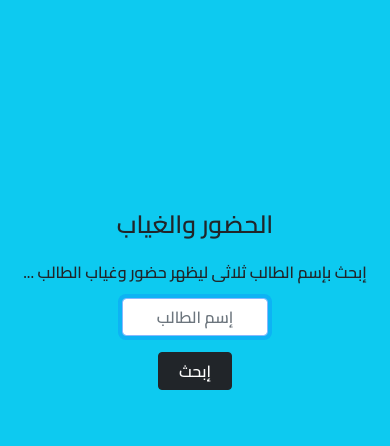
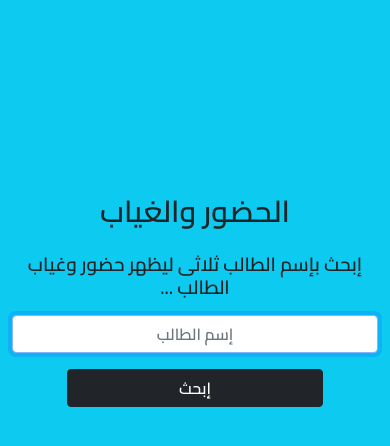
Before and after one commit to abdrahmaan/vipcenter, a PHP site: page /Hdor.html in a window 390 px wide. Shown: the part 164-610 px from the top of the page. Run offline with PHP 8.4, Linux system fonts and the light colour scheme.

Commit message:
Modefid (Home + Hdor) Responsive

```diff
--- a/Hdor.html
+++ b/Hdor.html
@@ -21,10 +21,10 @@
 
     <img class="d-none d-lg-block" src="assests/undraw-exams.svg"
     style="position: absolute; top: 50px;left: -90px; width: 35%;" alt="">
-   <h2 id ="txt-header"class="my-4">الحضور والغياب</h2>
-   <h6 id="desc" style="direction: rtl;">إبحث بإسم الطالب ثلاثى ليظهر حضور وغياب الطالب ...</h6>
+   <h2 id ="txt-header" class="my-4" style="font-size: 40px;">الحضور والغياب</h2>
+   <h6 id="desc" style="direction: rtl; font-size: 19px;">إبحث بإسم الطالب ثلاثى ليظهر حضور وغياب الطالب ...</h6>
    <input id="input" type="text" placeholder="إسم الطالب" class="form-control text-center mx-auto mt-3" style="width: 40%;">
-   <div class="btn btn-dark mt-3" style="width: 20%;">إبحث</div>
+   <div id="btn-hdor" class="btn btn-dark mt-3" style="width: 20%;">إبحث</div>
     <div class="alert d-none alert-danger mt-4 w-50 "></div>
    <table class="mt-4 d-none table-info table table-dark table-hover table-bordered text-center">
         <thead>
--- a/css/style.css
+++ b/css/style.css
@@ -128,6 +128,7 @@ top:-150;
 p#home-parag{
     line-height: 0 ;
     opacity: 0 ;
+    transition: 1.5s;
     animation: parag-animation 1.2s forwards ease-in-out 3s;
 }
 
@@ -137,7 +138,7 @@ div#col-data a.btn.btn-warning{
     animation: btn-animation 1.2s forwards ease-in-out 4s;
 }
 
-@media (min-width:319px ) and (max-width:1025px) {
+@media (min-width:318px ) and (max-width:1025px) {
 
 
     #imghome{
@@ -145,6 +146,14 @@ div#col-data a.btn.btn-warning{
         top: -150px;
         left: -200px;
     }
+
+   div.row div#col-data .btn{
+
+    white-space: nowrap;
+    width: fit-content;
+
+    }
+
 
 }
 
@@ -163,10 +172,25 @@ div#col-data a.btn.btn-warning{
 
 @media (min-width:319px) and (max-width:426px) {
 
+    #imghome{
+        position: absolute;
+        top: -150px;
+        left: -250px;
+    }
+
     #col-data{
         padding-top: 25px !important ;
     }
 
+    #col-data p{
+        transition: 2s;
+
+    }
+
+    div.row div#col-data .btn{
+        width: 50% !important;
+    }
+}
 
 /* ========== End Home PAge ========= */
 /* ========== Login Page ============ */
@@ -242,5 +266,25 @@ color: #21325E !important;
 
     }
 
+/* ========== End Exam Rsults ============ */
+
+
+/* Start Hdor And Gheyad  */
+
+@media (min-width:319px) and (max-width:426px) {
+
+    .container h2#txt-header{
+        font-size: 30px !important;
+    }
+        .container h6#desc{}
+        .container #input{
+                        width: 100% !important;
+        }
+        .container div#btn-hdor{
+            width: 70% !important;
+        }
+
 }
-/* ========== End Exam Rsults ============ */
+
+
+/* End Hdor And Gheyad  */
--- a/index.html
+++ b/index.html
@@ -15,7 +15,7 @@
     <!-- our style -->
     <link rel="stylesheet" href="css/style.css">
 </head>
-<body style="position: relative;" class="bg-info">
+<body style="position: relative;" class="">
 
 <img id="imghome"src="assests/imgs/homefirst.png" alt="">
 
```
Also changed, not shown: js/screens/Home.js (line endings or trailing spaces).
